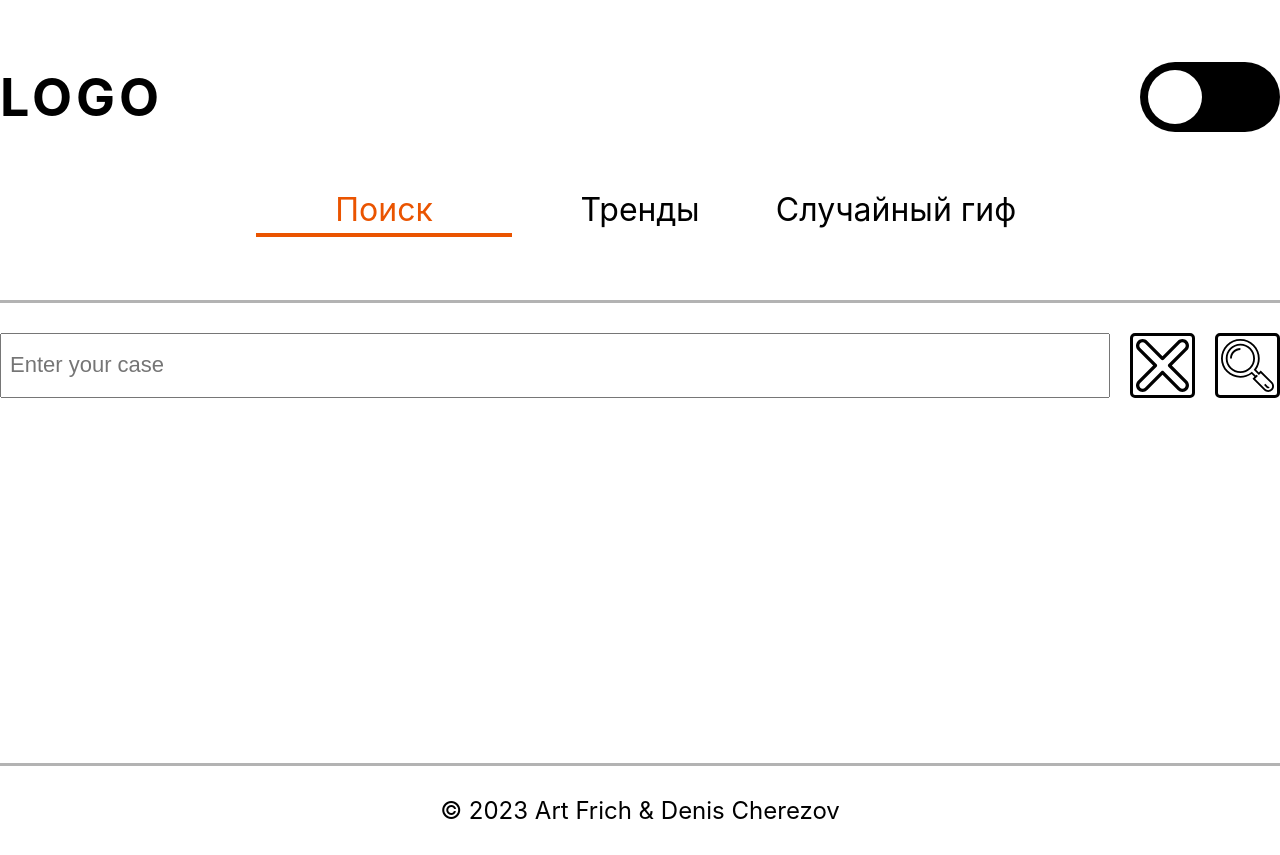
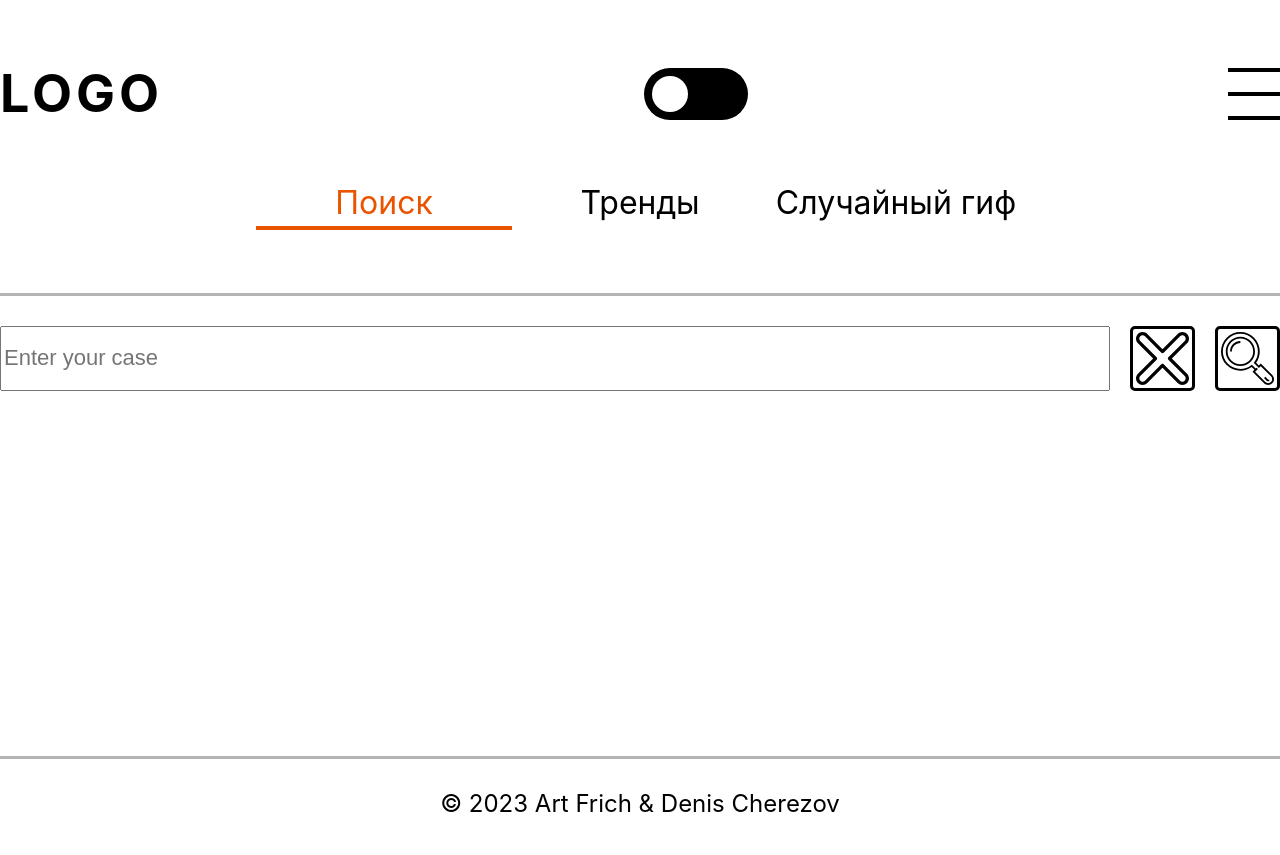
Before and after one commit to Art-Frich/Gifs-from-Giphy, a React (Create React App) app: page /search in a window 1280 px wide. Built offline with nearby package versions, Linux system fonts and the light colour scheme.

Commit message:
feat: burger-menu

```diff
--- a/src/components/App.js
+++ b/src/components/App.js
@@ -5,16 +5,19 @@ import Footer from './Footer';
 import Api from '../utils/Api';
 import './App.css';
 
-const cntTrendsGif = 9;
-const cntSearchGif = 9;
-const api = new Api( cntTrendsGif, cntSearchGif )
+function App() {
+  const [gifsState, setGifsState] = useState({
+    cntTrendsGifs: 9,
+    cntSearchGifs: 9,
+    cntsGifsOnPage: 9
+  });
 
-function App() {
   const [ isLoading, setIsLoading ] = useState( false );
   const [ isSuccessfulFetch, setIsSuccessfulFetch ] = useState( false );
   const [ isDarkMode, setIsDarkMode ] = useState( window.matchMedia('(prefers-color-scheme: dark)').matches );
 
   const body = document.querySelector('.body');
+  const api = new Api( gifsState );
 
   async function getSearchGifs( query, saveData ) {
     getDataFromApi( api.getSearchGifs, saveData, query );
@@ -49,12 +52,16 @@ function App() {
     isDarkMode
     ? body.classList.add("dark-mode")
     : body.classList.remove("dark-mode")
+  // eslint-disable-next-line
   }, [ isDarkMode ] )
 
   return <>
     <Header
       isDarkMode={ isDarkMode }
-      setIsDarkMode={ setIsDarkMode } />
+      setIsDarkMode={ setIsDarkMode }
+      gifsState={ gifsState }
+      setGifsState={ setGifsState }
+    />
     <Main
       getRandomGif={ getRandomGif }
       getTrendingGifs={ getTrendingGifs }
--- a/src/components/Header.js
+++ b/src/components/Header.js
@@ -1,38 +1,37 @@
 import { NavLink } from "react-router-dom";
 import ThemeToggleElement from "./others/ThemeToggleElement";
+import BurgerMenu from "./others/BurgerMenu";
 import "./Header.css";
 
-export default function Header({ isDarkMode, setIsDarkMode }) {
+export default function Header({ isDarkMode, setIsDarkMode, gifsState, setGifsState }) {
+
+  function UlElement({ text, link }){
+    return (<li>
+      <NavLink to={ link } className={({ isActive }) =>
+        isActive ? "header__link header__link_active" : "header__link"
+      }>
+        { text }
+      </NavLink>
+    </li>)
+  }
 
   return (
     <header className="header">
       <div className="header__first-line">
         <span className="header__logo">LOGO</span>
-        <ThemeToggleElement state={ isDarkMode } setState={ setIsDarkMode } />
+        <ThemeToggleElement
+          state={ isDarkMode }
+          setState={ setIsDarkMode } />
+        <BurgerMenu
+          gifsState={ gifsState }
+          setGifsState={ setGifsState }
+        />
       </div>
       <nav className="header__second-line">
         <ul className="header__links">
-          <li>
-            <NavLink to="/search" className={({ isActive }) =>
-              isActive ? "header__link header__link_active" : "header__link"
-            }>
-              Поиск
-            </NavLink>
-          </li>
-          <li>
-            <NavLink to="/trends" className={({ isActive }) =>
-              isActive ? "header__link header__link_active" : "header__link"
-            }>
-              Тренды
-            </NavLink>
-          </li>
-          <li>
-            <NavLink to="/random-gif" className={({ isActive }) =>
-              isActive ? "header__link header__link_active" : "header__link"
-            }>
-              Случайный гиф
-            </NavLink>
-          </li>
+          <UlElement text={ 'Поиск' } link={ '/search' } />
+          <UlElement text={ 'Тренды' } link={ '/trends' } />
+          <UlElement text={ 'Случайный гиф' } link={ '/random-gif' } />
         </ul>
       </nav>
     </header>
--- /dev/null
+++ b/src/components/others/BurgerMenu.css
@@ -0,0 +1,89 @@
+:root{
+  /* 1.35 = почти квадратный корень, только выглядит ровнее почему-то */
+  /* /4 = т.к. смещение по х и у накладывается друг на друга, поэтому фактически смещение центра на половину высоты, но т.к. смещение одновременно по 2-м осям, которым повёрнуты на 45, то /2 и ещё раз /2 => /4 */
+  --shift: calc( var(--size-menu-burger) * 1.35 / 4);
+}
+
+.burger-menu {
+  position: relative;
+
+  width: var(--size-menu-burger);
+  height: var(--size-menu-burger);
+
+  cursor: pointer;
+
+}
+
+.burger-menu__icon {
+  width: 100%;
+  height: 100%;
+
+  display: flex;
+  flex-direction: column;
+  justify-content: space-between;
+  align-items: center;
+}
+
+.burger-menu__line {
+  width: 100%;
+  height: 4px;
+
+  background-color: var(--color);
+  transition: transform .3s ease, opacity .2s ease;
+}
+
+.burger-menu__dropdown{
+  position: absolute;
+  right: calc( 10px + var(--size-menu-burger ));
+  /* left: calc( -280px - var(--size-menu-burger)); */
+  top: calc( 0px - var(--size-menu-burger));
+
+  padding: 10px;
+
+  background-color: var(--color);
+  border-radius: 5%;
+
+  z-index: 2;
+  cursor: default;
+
+  display: flex;
+  flex-direction: row;
+  gap: 10px;
+
+  list-style: none;
+  opacity: 0;
+  transition: opacity .2s ease;
+}
+
+.burger-mune__item-title{
+  font-size: 22px;
+  font-weight: 400;
+  font-style: normal;
+  line-height: normal;
+}
+
+.burger-menu__item{
+  position: relative;
+  display: flex;
+  flex-direction: column;
+  gap: 5px;
+
+  font-size: 1em;
+  color: var(--colorInBox);
+}
+
+.burger-menu_open .burger-menu__line_type_top {
+  transform: rotate(45deg) translate( var(--shift), var(--shift));
+}
+
+.burger-menu_open .burger-menu__line_type_middle {
+  opacity: 0;
+}
+
+.burger-menu_open .burger-menu__line_type_bottom {
+  transform: rotate(-45deg) translate( var(--shift), calc( 0px - var(--shift)));
+}
+
+.burger-menu_open .burger-menu__dropdown{
+  opacity: 1;
+}
--- /dev/null
+++ b/src/components/others/BurgerMenu.js
@@ -0,0 +1,49 @@
+import React, { useRef, useState, useEffect } from 'react';
+import Input from './Input';
+import './BurgerMenu.css';
+
+export default function BurgerMenu({gifsState, setGifsState}) {
+  const [isOpen, setIsOpen] = useState(false);
+
+  const handleToggle = () => {
+    setIsOpen(!isOpen);
+  };
+
+  return (
+    <div className={ `burger-menu ${isOpen ? 'burger-menu_open' : ''}` }>
+      <div className="burger-menu__icon" onClick={handleToggle}>
+        <div className="burger-menu__line burger-menu__line_type_top" />
+        <div className="burger-menu__line burger-menu__line_type_middle" />
+        <div className="burger-menu__line burger-menu__line_type_bottom" />
+      </div>
+      <ul className="burger-menu__dropdown">
+        <li className="burger-menu__item">
+          <span className="burger-menu__item-title">{ "Количество трендовых гивок"  }</span>
+          <Input
+            placeholder={'9?'}
+            onChange={ (e) => setGifsState( prevState => ({ ...prevState, cntTrendsGifs: e.target.value})) }
+            value={ gifsState.cntTrendsGifs }
+          />
+        </li>
+
+        <li className="burger-menu__item">
+          <span className="burger-menu__item-title">{ "Количество гивок по запросу" }</span>
+          <Input
+            placeholder={'9?'}
+            onChange={ (e) => setGifsState( prevState => ({ ...prevState, cntSearchGifs: e.target.value})) }
+            value={ gifsState.cntSearchGifs }
+          />
+        </li>
+
+        <li className="burger-menu__item">
+          <span className="burger-menu__item-title">{ "Количество гивок на странице" }</span>
+          <Input
+            placeholder={'9?'}
+            onChange={ (e) => setGifsState( prevState => ({ ...prevState, cntsGifsOnPage: e.target.value})) }
+            value={ gifsState.cntsGifsOnPage }
+          />
+        </li>
+      </ul>
+    </div>
+  );
+}
--- a/src/components/others/Input.css
+++ b/src/components/others/Input.css
@@ -3,7 +3,11 @@
   width: 100%;
 
   /* двигаем текст внутри input от краёв */
-  padding: 2px 8px;
+  padding: 2px, 8px;
+  box-sizing: border-box;
 
   font-size: 22px;
+  font-weight: 400;
+  font-style: normal;
+  line-height: normal;
 }
--- a/src/components/others/Input.js
+++ b/src/components/others/Input.js
@@ -1,21 +1,11 @@
-import { forwardRef, useEffect } from 'react';
 import './Input.css';
 
-function Input({ placeholder, onChange, value }, ref ){
-
-  useEffect( () => {
-    ref.current.value = value;
-  // eslint-disable-next-line
-  }, [])
-
+export default function Input({ placeholder, onChange, value }){
   return( <input
     type="text"
     className='search-input'
     placeholder={placeholder}
     onChange={ onChange }
-    ref={ ref }
+    value={ value }
   />)
- }
-
- // forwardRef - декоратор позволяет передавать в inputSeatch ref-параметр
- export default forwardRef(Input);
+}
--- a/src/components/others/Searcher.js
+++ b/src/components/others/Searcher.js
@@ -1,12 +1,9 @@
-import { useRef } from 'react';
 import Input from './Input';
 import SearchBtn from './SearchBtn';
 import ClearBtn from './ClearBtn';
 import './Searcher.css';
 
 export default function Searcher({ onSearch, setQuery, query, setGifs }) {
-  const inputRef = useRef();
-
   function handleSubmit( e ) {
     e.preventDefault();
     onSearch( query, setGifs );
@@ -15,7 +12,6 @@ export default function Searcher({ onSearch, setQuery, query, setGifs }) {
   function handleClear() {
     setQuery('');
     setGifs( [] );
-    inputRef.current.value = '';
   }
 
   function onChange( e ){
@@ -29,7 +25,6 @@ export default function Searcher({ onSearch, setQuery, query, setGifs }) {
           placeholder={'Enter your case'}
           value={ query }
           onChange={ onChange }
-          ref={ inputRef }
         />
         <ClearBtn onClick={ handleClear } />
         <SearchBtn />
--- a/src/components/others/ThemeToggleElement.css
+++ b/src/components/others/ThemeToggleElement.css
@@ -1,7 +1,7 @@
 
 .checkbox {
-  --width: 140px;
-  --height: 70px;
+  --width: calc( var(--theme-toggle-button-size) * 2 );
+  --height: var(--theme-toggle-button-size);
   --offset: 8px;
   --first-color: #000;
   --second-color: #fff;
--- a/src/components/others/ThemeToggleElement.js
+++ b/src/components/others/ThemeToggleElement.js
@@ -1,4 +1,3 @@
-import { useEffect, useState } from 'react';
 import './ThemeToggleElement.css';
 
 export default function ThemeToggleElement({ state, setState }){
--- a/src/index.css
+++ b/src/index.css
@@ -1,13 +1,17 @@
 :root {
   --link-color: #000;
   --background-color: #fff;
+  --colorInBox: #fff;
   --color: #000;
+  --size-menu-burger: 52px;
+  --theme-toggle-button-size: var(--size-menu-burger);
 }
 
 .dark-mode {
   --link-color: #fff;
   --background-color: #000;
   --color: #fff;
+  --colorInBox: #000;
 }
 
 .body {
--- a/src/utils/Api.js
+++ b/src/utils/Api.js
@@ -1,5 +1,5 @@
 export default class Api {
-    constructor( cntTrendsGif, cntSearchGif ) {
+  constructor({ cntTrendsGif, cntSearchGif }) {
     this.apiKey = 'lMKZLF0RM4UWvP0AACmvzURIOnkMxD2y';
     this.baseUrl = 'https://api.giphy.com/v1/gifs';
     this.cntSearchGif = cntSearchGif;
```
Lines whose indentation alone changed are shown as unchanged.
